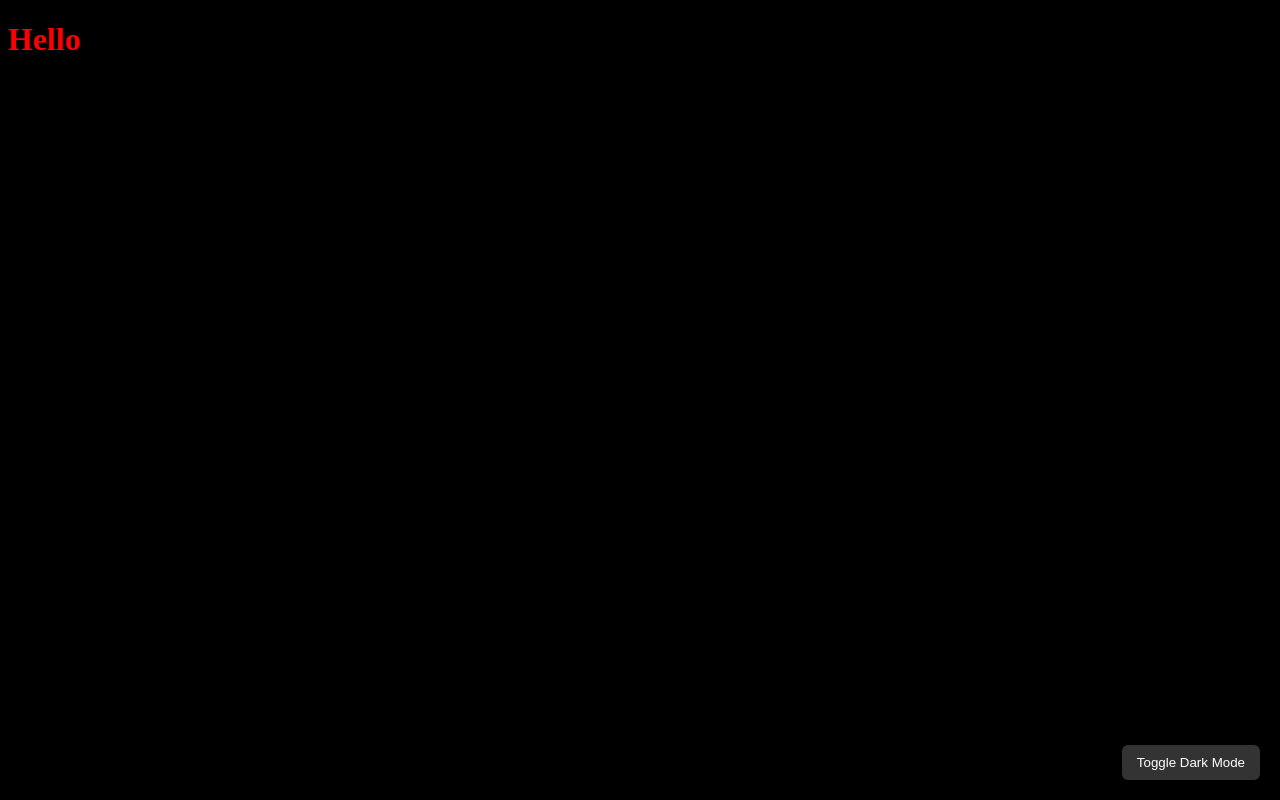
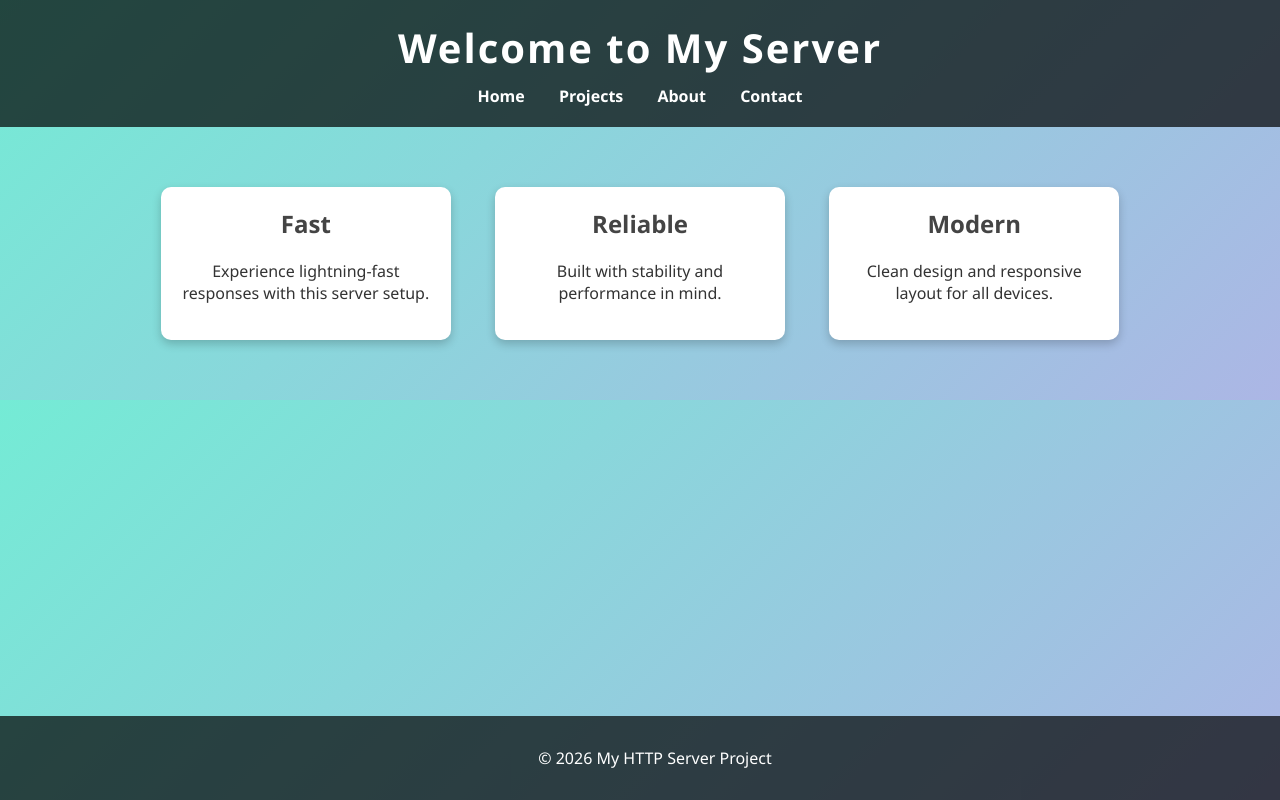
Before and after one commit to NITESH23-rgb/multithreaded-http-server, a plain HTML site: page public/index.html in a window 1280 px wide. Drawn offline with Linux system fonts and the light colour scheme.

Commit message:
Improve index page layout

```diff
--- a/public/index.html
+++ b/public/index.html
@@ -1,4 +1,4 @@
-<!-- <!DOCTYPE html>
+<!DOCTYPE html>
 <html lang="en">
 <head>
   <meta charset="UTF-8">
@@ -97,16 +97,4 @@
     <p>&copy; 2026 My HTTP Server Project</p>
   </footer>
 </body>
-</html> -->
-
-
-<!DOCTYPE html>
-<html>
-<head>
-    <script src="/script.js"></script>
-    <link rel="stylesheet" href="/style.css">
-</head>
-<body>
-    <h1>Hello</h1>
-</body>
 </html>
```
